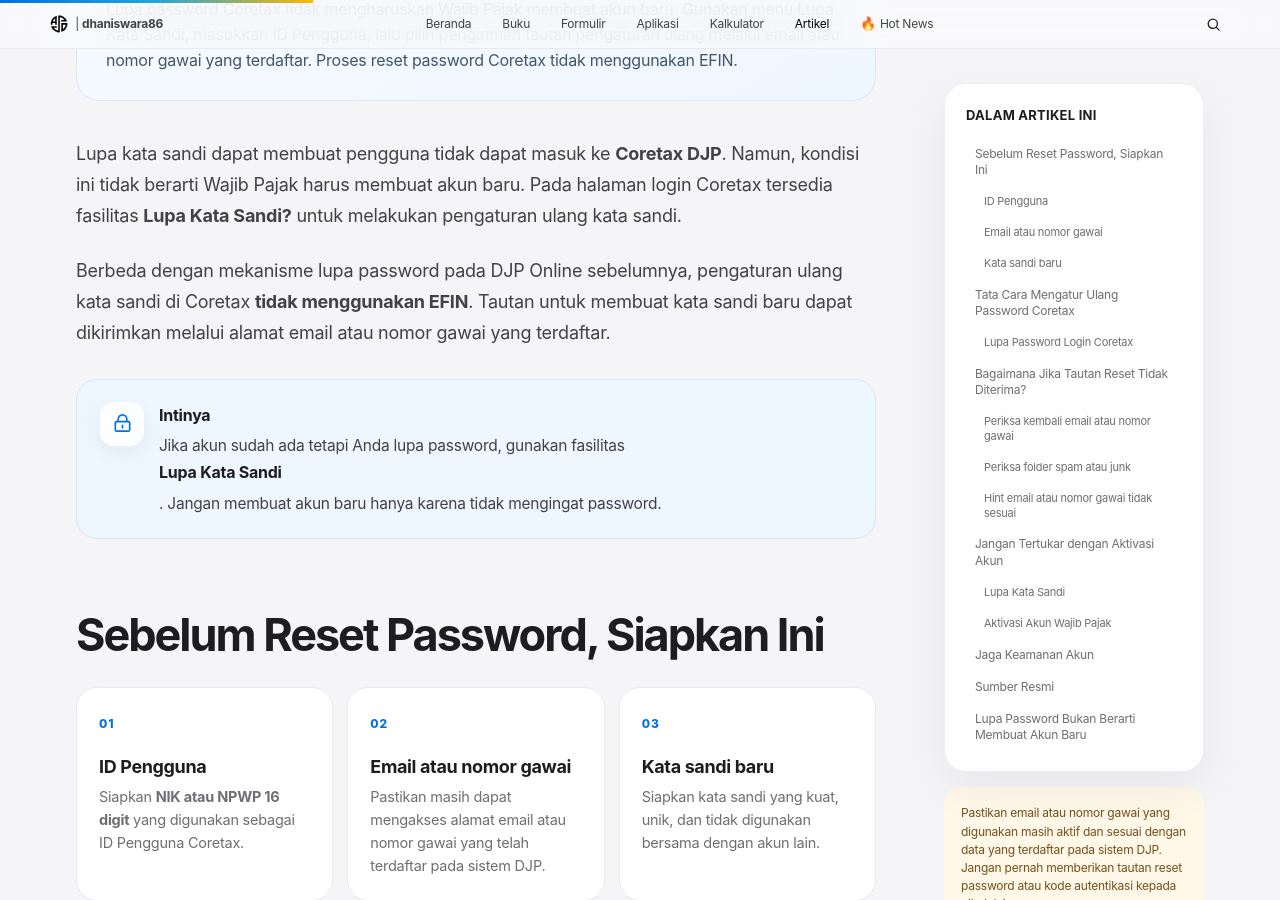
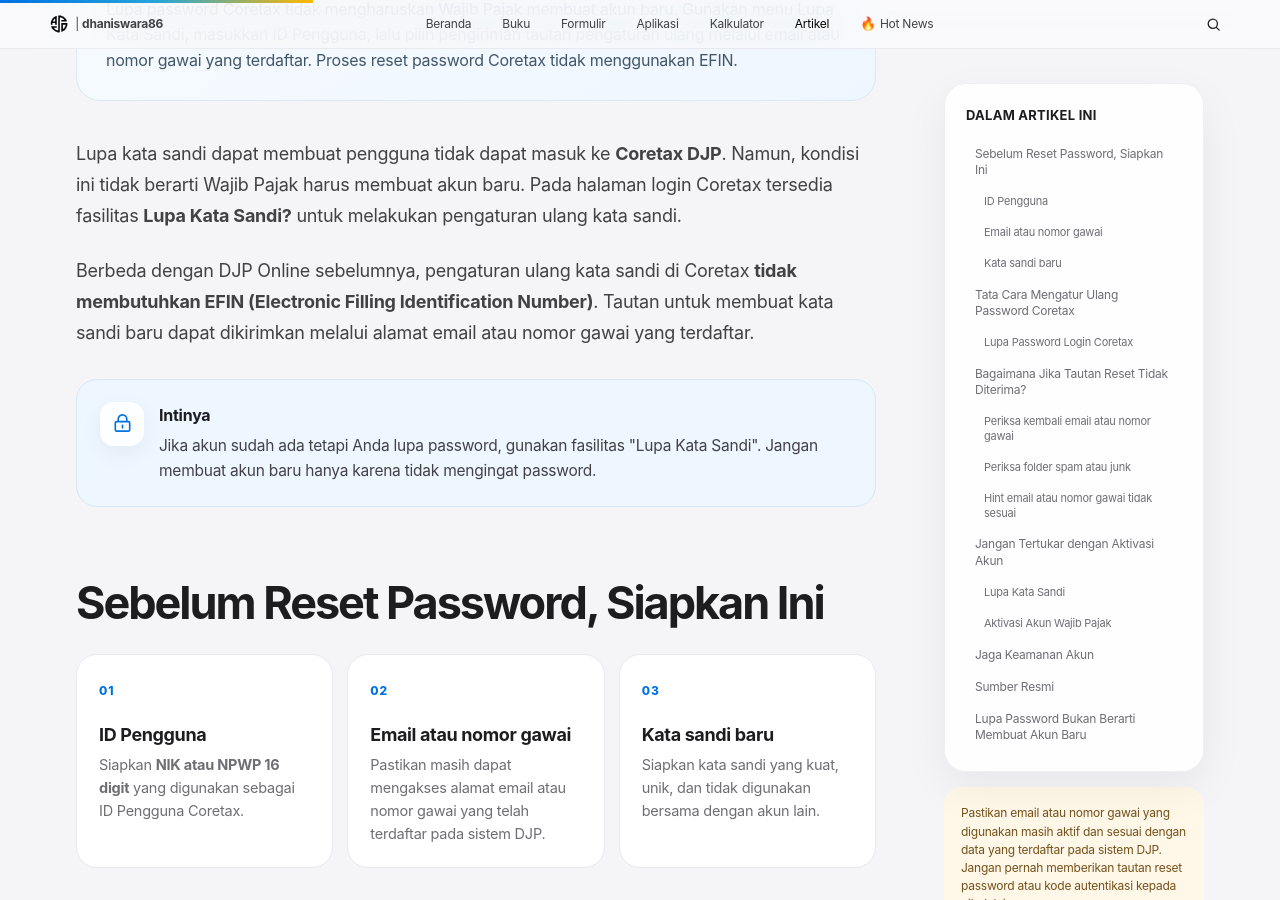
Before and after one commit to dhaniswara86/dhaniswara86.github.io, a Jekyll site: the page built from _artikel/lupa-password-coretax.md, in a window 1280 px wide and 900 px high, scrolled down 1224 px. Built offline with Jekyll 4.4.1, drawn with Linux system fonts in a browser that asks for light colours; some of the changed text lies outside the part shown.

Commit message:
Revise excerpt and descriptions for password reset guide
Updated wording for clarity and consistency in the password reset guide.

```diff
--- a/_artikel/lupa-password-coretax.md
+++ b/_artikel/lupa-password-coretax.md
@@ -62,7 +62,7 @@
 </p>
 
 <p>
-Berbeda dengan mekanisme lupa password pada DJP Online sebelumnya, pengaturan ulang kata sandi di Coretax <strong>tidak menggunakan EFIN</strong>. Tautan untuk membuat kata sandi baru dapat dikirimkan melalui alamat email atau nomor gawai yang terdaftar.
+Berbeda dengan DJP Online sebelumnya, pengaturan ulang kata sandi di Coretax <strong>tidak membutuhkan EFIN (Electronic Filling Identification Number)</strong>. Tautan untuk membuat kata sandi baru dapat dikirimkan melalui alamat email atau nomor gawai yang terdaftar.
 </p>
 
 <div class="lp-callout lp-callout-blue">
@@ -73,7 +73,7 @@
   </div>
   <div>
     <strong>Intinya</strong>
-    <p>Jika akun sudah ada tetapi Anda lupa password, gunakan fasilitas <strong>Lupa Kata Sandi</strong>. Jangan membuat akun baru hanya karena tidak mengingat password.</p>
+    <p>Jika akun sudah ada tetapi Anda lupa password, gunakan fasilitas "Lupa Kata Sandi". Jangan membuat akun baru hanya karena tidak mengingat password.</p>
   </div>
 </div>
 </section>
```
Also changed, not shown: other parts of _artikel/lupa-password-coretax.md (+2 -2 lines).
